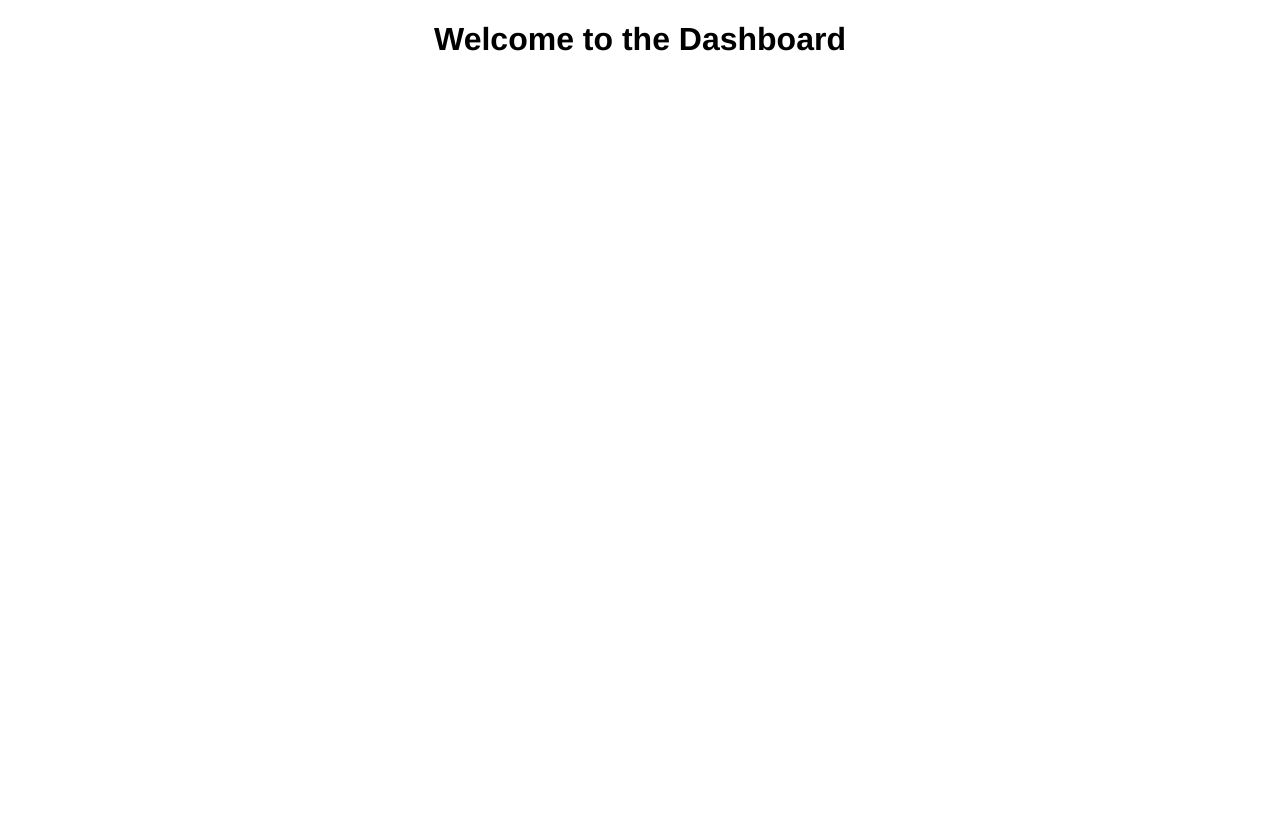
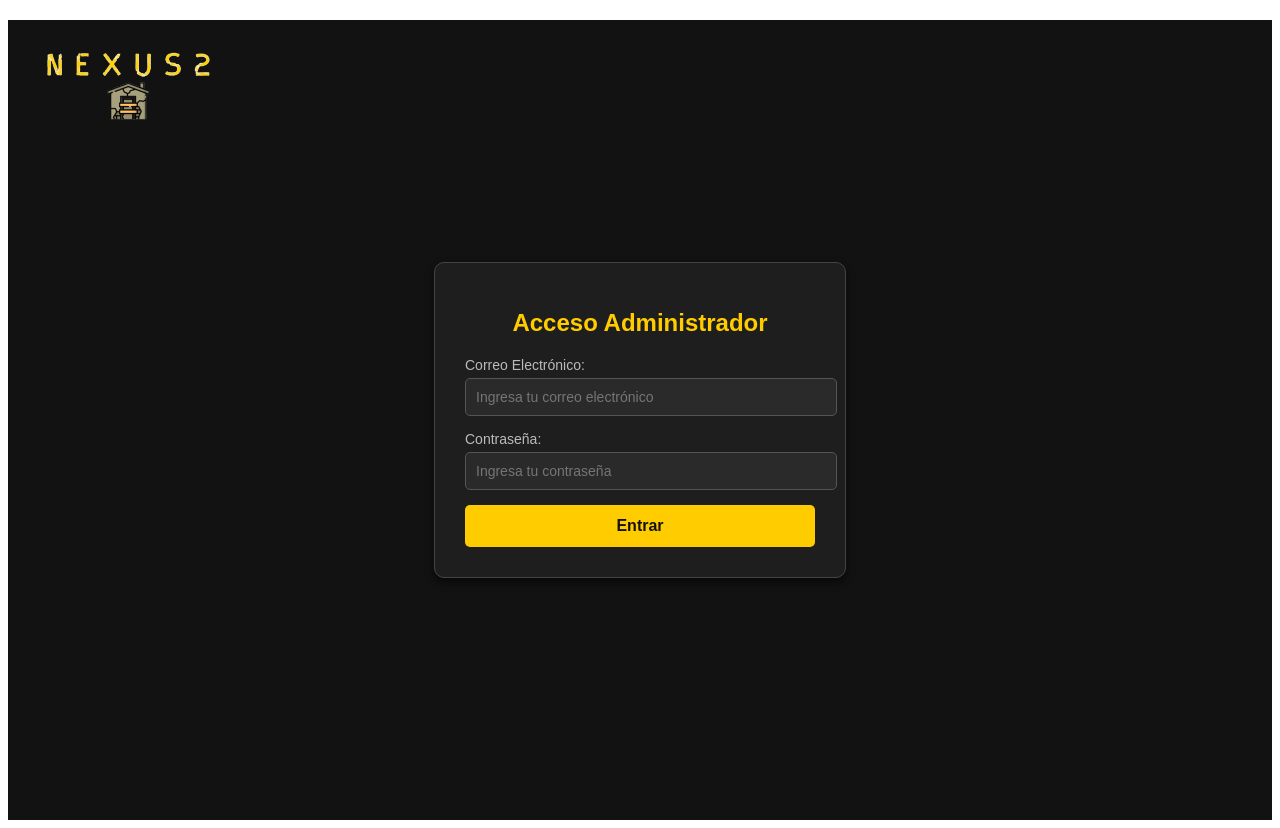
Before and after one commit to spqDeusto2024/nexus2-frontend, a Vue app in the folder nexus2-frontend/: page /admin-login in a window 1280 px wide. Before the commit the page ends 800 px from the top, so only its background shows below. Built offline with nearby package versions, Linux system fonts and the light colour scheme.

Commit message:
loginAdmin done

```diff
--- a/nexus2-frontend/src/components/AdminLogin.vue
+++ b/nexus2-frontend/src/components/AdminLogin.vue
@@ -1,12 +1,181 @@
 <template>
-  <div>
-    <h1>Welcome to the Dashboard</h1>
-    <!-- Aquí puedes agregar más contenido y componentes según lo que necesites -->
+  <div class="login-container">
+    <!-- Logo en la esquina superior izquierda -->
+    <img src="@/assets/logo.png" alt="Logo Nexus2" class="logo" />
+
+    <div class="login-card">
+      <h1 class="login-title">Acceso Administrador</h1>
+      <form @submit.prevent="handleLogin" class="login-form">
+        <div class="form-group">
+          <label for="email">Correo Electrónico:</label>
+          <input
+            v-model="email"
+            id="email"
+            type="email"
+            class="form-input"
+            placeholder="Ingresa tu correo electrónico"
+            required
+          />
+        </div>
+        <div class="form-group">
+          <label for="password">Contraseña:</label>
+          <input
+            v-model="password"
+            id="password"
+            type="password"
+            class="form-input"
+            placeholder="Ingresa tu contraseña"
+            required
+          />
+        </div>
+        <button type="submit" class="btn-submit">Entrar</button>
+      </form>
+      <p v-if="errorMessage" class="error-message">{{ errorMessage }}</p>
+    </div>
   </div>
 </template>
 
 <script>
+import apiClient from "../axiosConfig";
+
 export default {
-  name: "Dashboard",
+  data() {
+    return {
+      email: "",
+      password: "",
+      errorMessage: "",
+    };
+  },
+  methods: {
+    async handleLogin() {
+      try {
+        // Realiza la solicitud de login del administrador
+        const response = await apiClient.get(`/loginAdmin`, {
+          params: {
+            email: this.email,
+            password: this.password,
+          },
+        });
+        console.log("Login exitoso:", response.data);
+        // Redirige al dashboard si el login es exitoso
+        this.$router.push("/dashboardAdmin");
+      } catch (error) {
+        if (error.response && error.response.data) {
+          this.errorMessage = error.response.data.detail;
+        } else {
+          this.errorMessage = "Error al iniciar sesión.";
+        }
+      }
+    },
+  },
 };
 </script>
+
+<style>
+/* Estilos generales para el tema underground */
+.login-container {
+  position: relative;
+  display: flex;
+  justify-content: center;
+  align-items: center;
+  height: 100vh;
+  background-color: #121212;
+  font-family: 'Arial', sans-serif;
+  margin: 0;
+  color: #e0e0e0;
+}
+
+/* Logo en la esquina superior izquierda */
+.logo {
+  position: absolute;
+  top: 20px;
+  left: 20px;
+  width: 200px;
+  height: auto;
+  cursor: pointer;
+  transition: transform 0.2s ease;
+}
+
+.logo:hover {
+  transform: scale(1.1);
+}
+
+/* Tarjeta del formulario */
+.login-card {
+  background: #1e1e1e;
+  border: 1px solid #444;
+  border-radius: 10px;
+  padding: 30px;
+  width: 350px;
+  text-align: center;
+  box-shadow: 0px 4px 8px rgba(0, 0, 0, 0.6);
+}
+
+/* Título */
+.login-title {
+  font-size: 24px;
+  margin-bottom: 20px;
+  color: #ffcc00;
+}
+
+/* Estilos del formulario */
+.login-form {
+  display: flex;
+  flex-direction: column;
+  gap: 15px;
+}
+
+/* Grupo de inputs */
+.form-group {
+  text-align: left;
+}
+
+label {
+  display: block;
+  font-size: 14px;
+  color: #bbb;
+  margin-bottom: 5px;
+}
+
+.form-input {
+  width: 100%;
+  padding: 10px;
+  font-size: 14px;
+  border: 1px solid #555;
+  border-radius: 5px;
+  background-color: #2a2a2a;
+  color: #fff;
+  outline: none;
+  transition: border-color 0.3s ease;
+}
+
+.form-input:focus {
+  border-color: #ffcc00;
+  box-shadow: 0 0 5px #ffcc00;
+}
+
+/* Botón de enviar */
+.btn-submit {
+  background-color: #ffcc00;
+  color: #121212;
+  padding: 12px;
+  border: none;
+  border-radius: 5px;
+  font-size: 16px;
+  font-weight: bold;
+  cursor: pointer;
+  transition: background-color 0.3s ease, transform 0.2s;
+}
+
+.btn-submit:hover {
+  background-color: #e0b800;
+  transform: scale(1.05);
+}
+
+/* Mensaje de error */
+.error-message {
+  color: #ff6b6b;
+  margin-top: 15px;
+  font-size: 14px;
+}
+</style>
--- /dev/null
+++ b/nexus2-frontend/src/components/DashboardAdmin.vue
@@ -0,0 +1,13 @@
+
+<template>
+  <div>
+    <h1>Dashboard</h1>
+    <p>Bienvenido al panel de control, administrador.</p>
+  </div>
+</template>
+
+<script>
+export default {
+  name: 'Dashboard',
+};
+</script>
--- a/nexus2-frontend/src/router.js
+++ b/nexus2-frontend/src/router.js
@@ -2,6 +2,7 @@ import { createRouter, createWebHistory } from 'vue-router';
 import Home from './components/Home.vue'; // Importa la nueva página de inicio
 import ResidentLogin from './components/ResidentLogin.vue';
 import Dashboard from './components/Dashboard.vue';
+import DashboardAdmin from './components/DashboardAdmin.vue'; // Ajusta el path si está en otra carpeta
 
 const routes = [
   {
@@ -20,6 +21,11 @@ const routes = [
     component: Dashboard,
   },
   {
+    path: '/dashboardAdmin',
+    name: 'DashboardAdmin',
+    component: DashboardAdmin,
+  },
+  {
     path: '/admin-login',
     name: 'AdminLogin',
     component: () => import('./components/AdminLogin.vue'),
```
